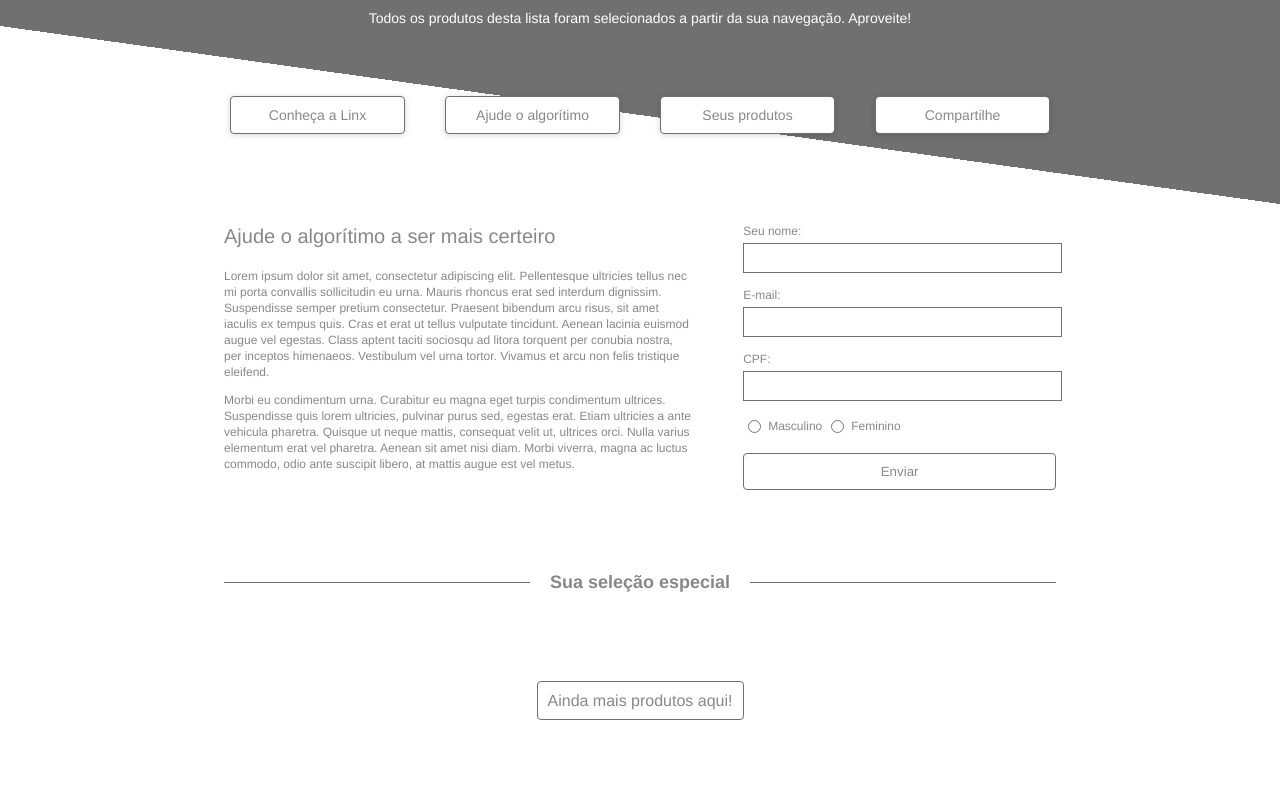
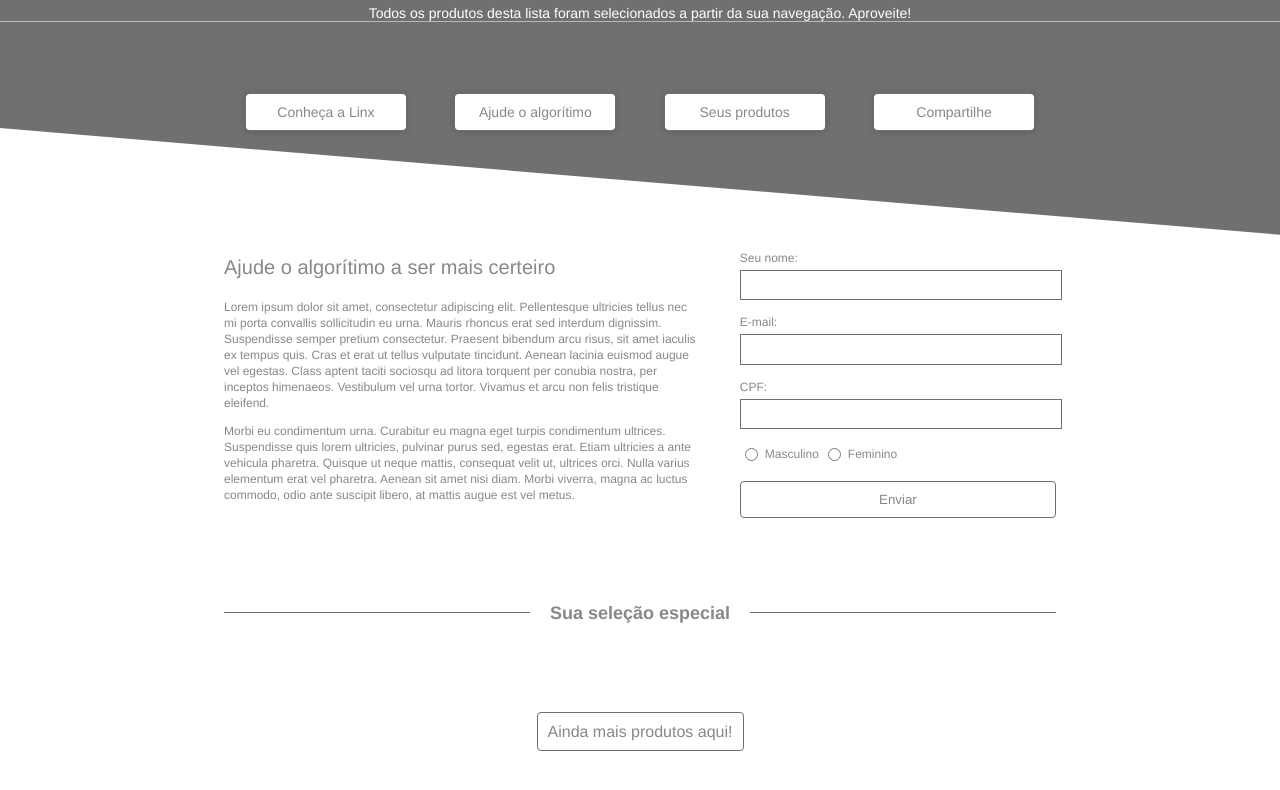
Before and after one commit to gtodesco/products-landing-page, a website: page view/index.html in a window 1280 px wide. Shown: the part 155-945 px from the top of the page. Drawn offline with nearby package versions, Linux system fonts and the light colour scheme; no server answers.

Commit message:
style: Valida css Destkop
Valida e realiza ajustes no estilo da página em Desktop

```diff
--- a/assets/index.css
+++ b/assets/index.css
@@ -13,18 +13,21 @@ header, footer, nav {
 }
 
 header {
-    padding-top: 69px;
+    padding-top: 4em;
 }
 
 nav {
-    display: grid;
-    grid-template-columns: repeat(auto-fit, minmax(50px, 215px));
+    display: flex;
     justify-content: center;
-    background: linear-gradient(to top right, #FFFFFF 50%, #707070 50%);
+    padding: 3em;
+    padding-bottom: 5em;
+    clip-path: polygon(0 0%, 100% 0, 100% 100%, 0 50%);
 }
 
 nav a {
     box-shadow: 0px 1px 6px #00000029;
+    width: 10em;
+    margin: 2%;
 }
 
 section {
@@ -59,6 +62,8 @@ footer {
 
 #algorithm form {
     width: 40%;
+    padding-left: 5%;
+    margin-top: 1em;
 }
 
 #algorithm form .text-input {
@@ -67,6 +72,7 @@ footer {
     background: #FFFFFF 0% 0% no-repeat padding-box;
     border: 1px solid #707070;
     height: 10%;
+    width: 100%;
 }
 
 #chevron-icon {
@@ -210,11 +216,6 @@ footer {
         width: 40%;
     }
 
-    #products-list img {
-        width: 100%;
-        border: 1px solid #707070;
-    }
-
     #product-info {
         float: right;
         width: 55%;
@@ -242,7 +243,6 @@ footer {
         width: 100%;
         margin-bottom: 15px;
         background: #FFFFFF 0% 0% no-repeat padding-box;
-        height: 10%;
         text-align: left;
     }
 
--- a/view/index.html
+++ b/view/index.html
@@ -24,11 +24,11 @@
             </h5>
         </header>
 
-        <nav class="p-50">
-            <a class="button text size-4 grey m-20" href="https://www.linx.com.br/" target="__blank">Conheça a Linx</a>
-            <a class="button text size-4 grey m-20" href="#algorithm">Ajude o algorítimo</a>
-            <a class="button text size-4 grey m-20" href="#products">Seus produtos</a>
-            <a class="button text size-4 grey m-20" href="#newsletter">Compartilhe</a>
+        <nav>
+            <a class="button text size-4 grey" href="https://www.linx.com.br/" target="__blank">Conheça a Linx</a>
+            <a class="button text size-4 grey" href="#algorithm">Ajude o algorítimo</a>
+            <a class="button text size-4 grey" href="#products">Seus produtos</a>
+            <a class="button text size-4 grey" href="#newsletter">Compartilhe</a>
         </nav>
 
         <section id="algorithm" class="flex">
@@ -48,15 +48,15 @@
                 </p>
             </article>
 
-            <form class="mt-20 pl-50">
+            <form>
                 <label for="name">Seu nome:</label>
-                <input class="text-input full-width" type="text" id="name" name="name">
+                <input class="text-input" type="text" id="name" name="name">
 
                 <label for="email">E-mail:</label>
-                <input class="text-input full-width" type="email" id="email" name="email">
+                <input class="text-input" type="email" id="email" name="email">
 
                 <label for="cpf">CPF:</label>
-                <input class="text-input full-width" type="text" id="cpf" name="cpf">
+                <input class="text-input" type="text" id="cpf" name="cpf">
 
                 <input class="vertical-text-bottom" type="radio" id="male" name="gender" value="male">
                 <label class="inline-flex" for="male">Masculino</label>
```
